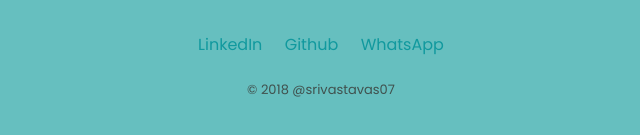
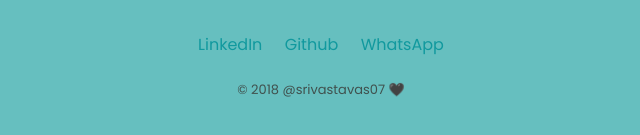
Before and after one commit to srivastavas07/Simple-portfolio-site, a plain HTML site: page index.html in a window 1280 px wide. Shown: the part 3393-3528 px from the top of the page, 319-959 px from the left. Drawn offline with Linux system fonts and the light colour scheme.

Commit message:
Update index.html

```diff
--- a/index.html
+++ b/index.html
@@ -88,7 +88,7 @@
     <a class="footer-link" href="https://www.linkedin.com/in/kunal-chandra-302bb9213/">LinkedIn</a>
     <a class="footer-link" href="https://github.com/srivastavas07">Github</a>
     <a class="footer-link" href="https://wa.me/+916388835366">WhatsApp</a>
-    <p class="footer-line">© 2018 @srivastavas07</p>
+    <p class="footer-line">© 2018 @srivastavas07 🖤</p>
   </div>
 
 
```
